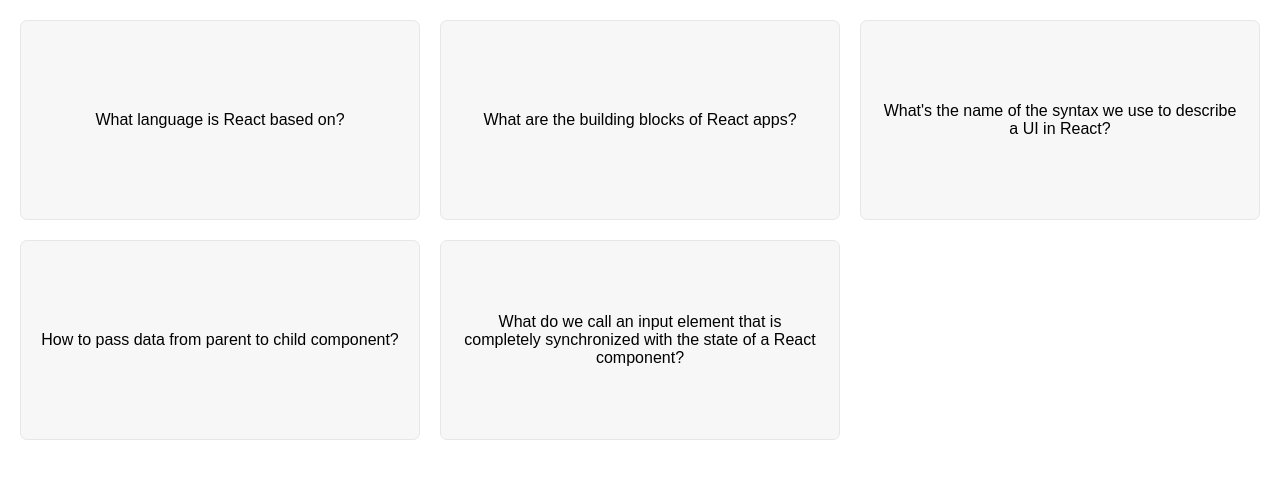
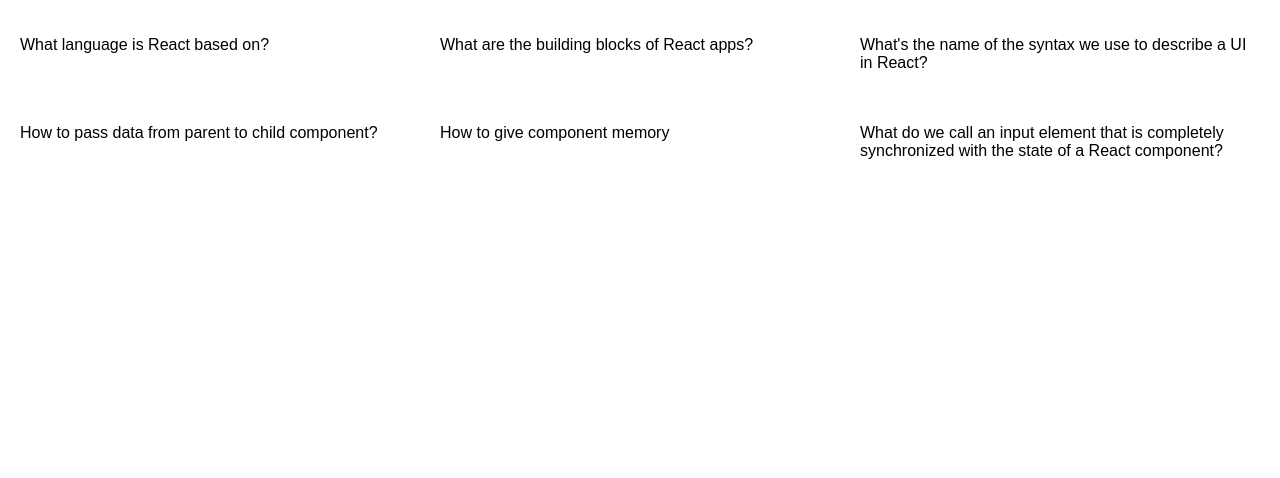
Before and after one commit to omoladeajala/flashcard, a React (Create React App) app: page / in a window 1280 px wide. Shown: the top 478 px of the page. Built offline with nearby package versions, Linux system fonts and the light colour scheme.

Commit message:
Add state management to FlashCard component and update question list

```diff
--- a/src/App.css
+++ b/src/App.css
@@ -28,4 +28,5 @@ body {
 
 div-selected {
   border: 1px solid #e03131;
+  background-color: #e03131;
 }
--- a/src/App.js
+++ b/src/App.js
@@ -1,5 +1,6 @@
 import React from "react";
 import "./App.css";
+import {useState} from "react";
 
 export default function App() {
   return (
@@ -31,6 +32,11 @@ const questions = [
     answer: "Props",
   },
   {
+    id: "9103",
+    question: "How to give component memory",
+    answer: "useState hook",
+  },
+  {
     id: "2002",
     question:
       "What do we call an input element that is completely synchronized with the state of a React component?",
@@ -39,11 +45,20 @@ const questions = [
 ];
 
 function FlashCard({ questions }) {
+  const [selectedId, setSelectedId] = useState(null);
+
+  function handleClick(id){
+  setSelectedId(id);
+};
+
   return (
     <div className="flashcards">
       {questions.map((question) => (
-        <div key={question.id} className="card">
-          <p>{question.question}</p>
+        <div
+        key={question.id}
+        onClick={() => handleClick(question.id)}
+          className={question.id === selectedId ? "selected" : ""}>
+          <p>{question.id === selectedId ? question.answer : question.question}</p>
         </div>
       ))}
     </div>
```
